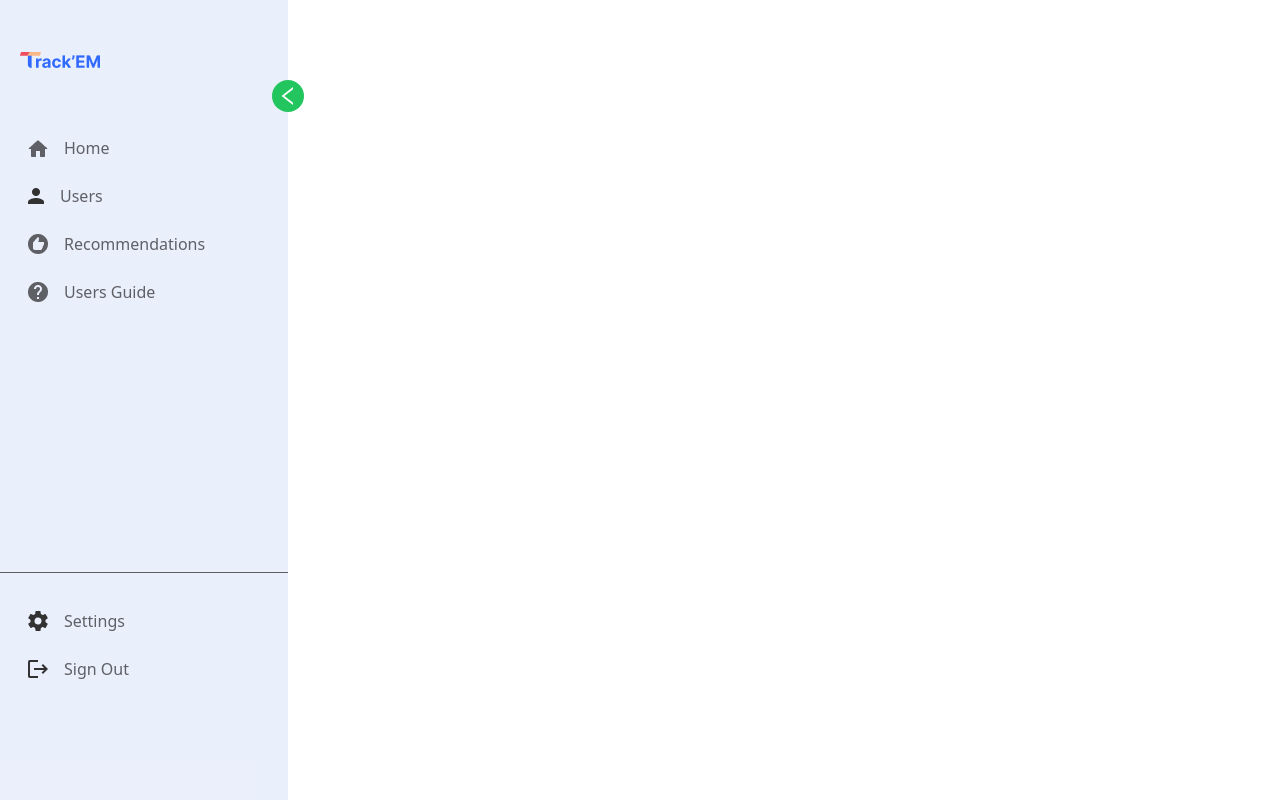
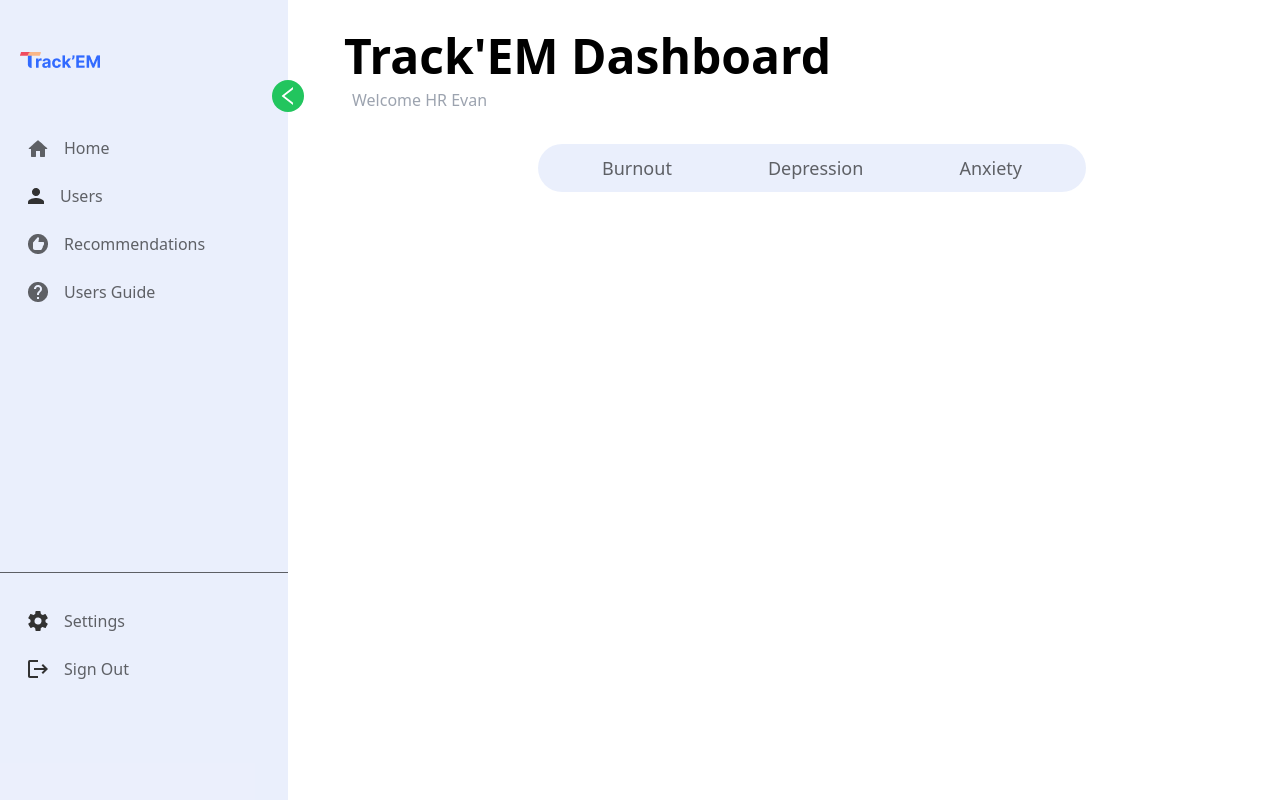
Before and after one commit to ouaelesi/Track-em-APP-, a React (Vite) app: page /recommendations in a window 1280 px wide. Built offline with nearby package versions, Linux system fonts and the light colour scheme.

Commit message:
added button group

```diff
--- a/src/App.jsx
+++ b/src/App.jsx
@@ -1,7 +1,8 @@
 import { Route, Routes } from "react-router-dom";
 import Sidebar from "./components/Sidebar";
-import About from "./pages/About";
 import Home from "./pages/Home";
+import NotFound from "./pages/NotFound";
+import Recommendations from "./pages/Recommendations";
 import Users from "./pages/users";
 
 function App() {
@@ -9,10 +10,13 @@ function App() {
     <div className="flex">
       <Sidebar />
       <div className="flex-1 pl-14 pt-8">
+        <div className="text-5xl font-bold">Track&apos;EM Dashboard</div>
+        <div className="text-gray-400 text- mt-2 pl-2">Welcome HR Evan</div>
         <Routes>
-          <Route path="/users" element={<Users />}></Route>
           <Route path="/" element={<Home />} />
-          <Route path="/about" element={<About />} />
+          <Route path="/users" element={<Users />} />
+          <Route path="/recommendations" element={<Recommendations />} />
+          <Route path="*" element={<NotFound />} />
         </Routes>
       </div>
     </div>
--- /dev/null
+++ b/src/components/ButtonGroup.jsx
@@ -0,0 +1,26 @@
+function ButtonGroup() {
+  return (
+    <div className="bg-sidebar inline-flex gap-x-8 rounded-3xl" role="group">
+      <button
+        type="button"
+        className="ml-8 my-0.5 py-2 px-8 text-lg text-bg-text bg-transparent rounded-3xl hover:bg-white hover:text-track-blue focus:bg-white focus:text-track-blue focus:font-medium"
+      >
+        Burnout
+      </button>
+      <button
+        type="button"
+        className="my-0.5 py-2 px-8 text-lg text-bg-text bg-transparent rounded-3xl hover:bg-white hover:text-track-blue focus:bg-white focus:text-track-blue focus:font-medium"
+      >
+        Depression
+      </button>
+      <button
+        type="button"
+        className="mr-8 my-0.5 py-2 px-8 text-lg text-bg-text bg-transparent rounded-3xl hover:bg-white hover:text-track-blue focus:bg-white focus:text-track-blue focus:font-medium"
+      >
+        Anxiety
+      </button>
+    </div>
+  );
+}
+
+export default ButtonGroup;
--- a/src/components/UpBar.jsx
+++ /dev/null
@@ -1,11 +0,0 @@
-import React from "react";
-
-const UpBar = () => {
-  return <div className="flex ">
-<div>Burnout</div>
-<div>Depression</div>
-<div>Anxiyty</div>
-  </div>;
-};
-
-export default UpBar;
--- a/src/pages/Home.jsx
+++ b/src/pages/Home.jsx
@@ -1,11 +1,7 @@
-import logo from "../assets/logo.png";
 function Home() {
   return (
-    <div className="text-center grid grid-cols-12">
-      <div className="col-span-2 bg-red-200">
-        <img src={logo}></img>
-      </div>
-      <div className="col-span-9">ouael</div>
+    <div className="text-center mt-8">
+      <div>Home Page</div>
     </div>
   );
 }
--- /dev/null
+++ b/src/pages/NotFound.jsx
@@ -0,0 +1,10 @@
+function NotFound() {
+  return (
+    <div className="mt-8">
+      <div className="text-xl font-bold">Error 404</div>
+      <div>The page you requested is not found</div>
+    </div>
+  );
+}
+
+export default NotFound;
--- /dev/null
+++ b/src/pages/Recommendations.jsx
@@ -0,0 +1,11 @@
+import ButtonGroup from "../components/ButtonGroup";
+
+function Recommendations() {
+  return (
+    <div className="text-center mt-8">
+      <ButtonGroup />
+    </div>
+  );
+}
+
+export default Recommendations;
--- a/src/pages/users.jsx
+++ b/src/pages/users.jsx
@@ -3,9 +3,7 @@ import UpBar from "../components/UpBar";
 
 const Users = () => {
   return (
-    <div className="">
-      <div className="text-5xl font-bold">Track’EM Dashboard</div>
-      <div className="text-gray-400 text-xl pl-2">Welcome HR Evan</div>
+    <div>
       <UpBar />
     </div>
   );
--- a/tailwind.config.js
+++ b/tailwind.config.js
@@ -6,6 +6,7 @@ module.exports = {
       colors: {
         sidebar: "#4571E01C",
         "bg-text": "#00000099",
+        "track-blue": "#316AFF",
       },
     },
   },
```
Also changed, not shown: 1 other file (tests, documents, lock files or other folders).
